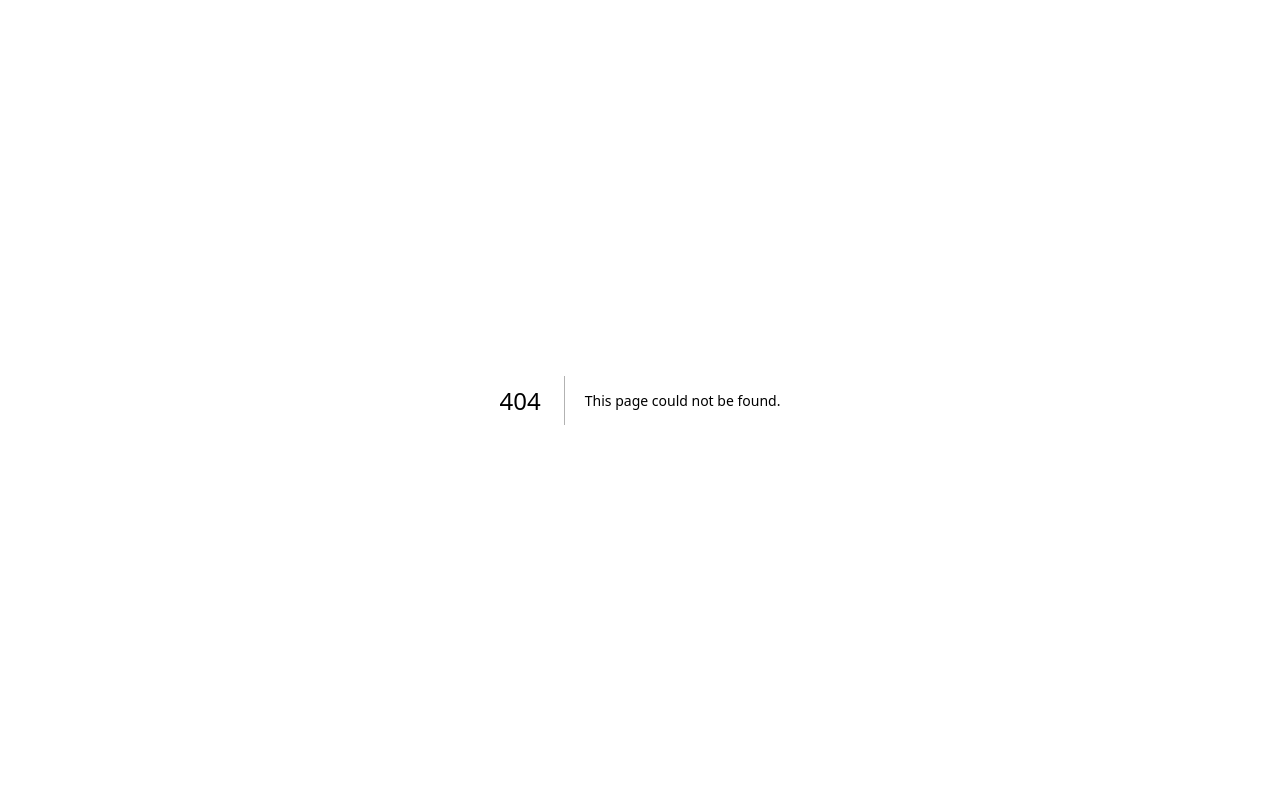
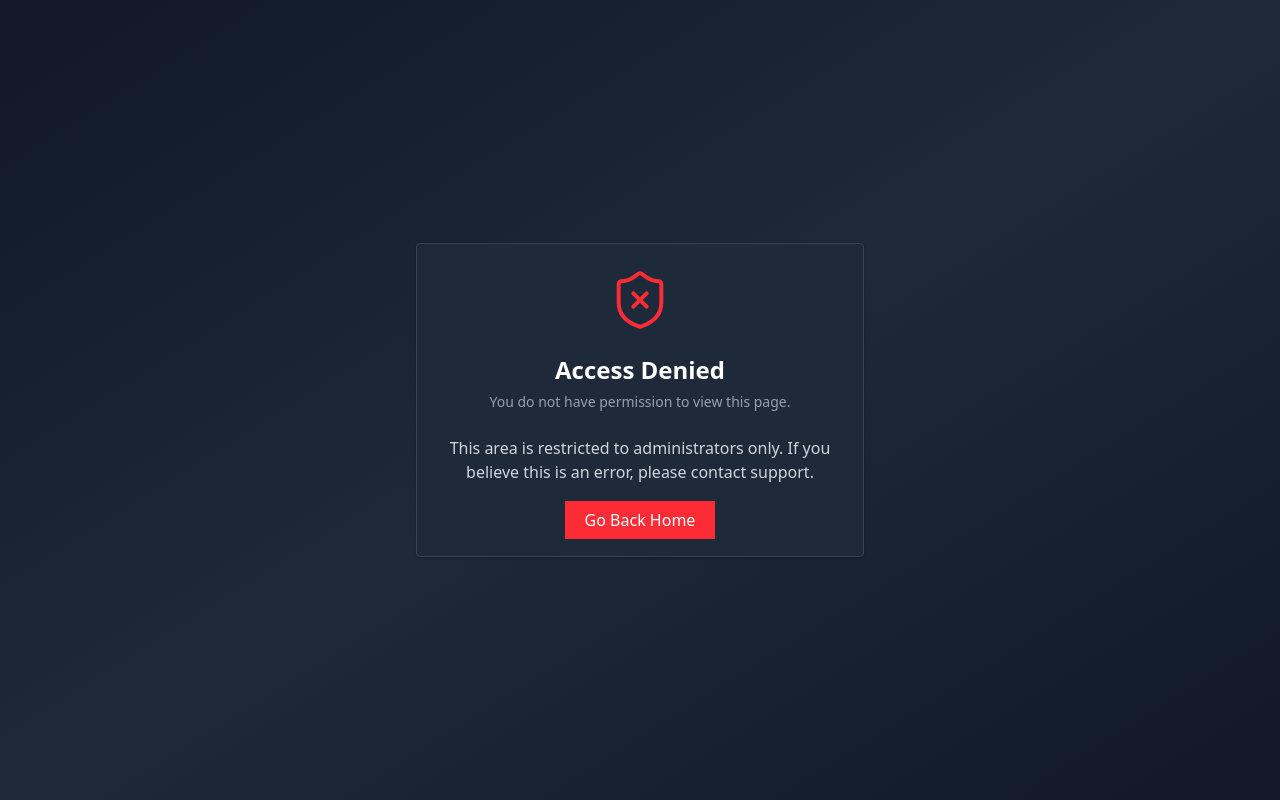
Before and after one commit to AhamedSifat/NextSkill, a Next.js app: page /not-admin in a window 1280 px wide. Before the commit this address had no page. Built offline with nearby package versions, Linux system fonts and the light colour scheme.

Commit message:
protect and create data excess layer

```diff
--- a/app/admin/courses/create/actions.ts
+++ b/app/admin/courses/create/actions.ts
@@ -1,16 +1,39 @@
+'use server';
+
 import { prisma } from '@/lib/prisma';
 import { courseSchema, CourseSchemaType } from '@/lib/schema';
 import { CreateCourseResponse } from './types';
-import { auth } from '@/lib/auth';
-import { headers } from 'next/headers';
+
+import { requireAdmin } from '@/app/data/admin/require-admin';
+import { arcjet } from '@/app/api/s3/upload/route';
+import { request } from '@arcjet/next';
 
 export const CreateCourse = async (
   data: CourseSchemaType
 ): Promise<CreateCourseResponse> => {
+  const session = await requireAdmin();
   try {
-    const session = await auth.api.getSession({
-      headers: await headers(),
+    const req = await request();
+    const decision = await arcjet.protect(req, {
+      userId: session?.user.id as string,
     });
+
+    if (decision.isDenied()) {
+      // BOT detection -> deny with 403
+      if (decision.reason.isBot()) {
+        return {
+          status: 'error',
+          message: 'You are a bot! if this is a mistake contact our support',
+        };
+      }
+
+      if (decision.reason.isRateLimit()) {
+        return {
+          status: 'error',
+          message: 'You have been blocked due to rate limiting',
+        };
+      }
+    }
     const validation = courseSchema.safeParse(data);
 
     if (!validation.success) {
@@ -23,6 +46,8 @@ export const CreateCourse = async (
     await prisma.course.create({
       data: {
         ...validation.data,
+        duration: Number(validation.data.duration),
+        price: Number(validation.data.price),
         userId: session?.user.id,
       },
     });
--- a/app/api/s3/delete/route.ts
+++ b/app/api/s3/delete/route.ts
@@ -1,15 +1,13 @@
 import { NextResponse } from 'next/server';
 import { DeleteObjectCommand } from '@aws-sdk/client-s3';
 import { S3 } from '@/lib/s3Client';
-import { auth } from '@/lib/auth';
-import { headers } from 'next/headers';
+
 import { arcjet } from '../upload/route';
 import { toast } from 'sonner';
+import { requireAdmin } from '@/app/data/admin/require-admin';
 
 export async function DELETE(request: Request) {
-  const session = await auth.api.getSession({
-    headers: await headers(),
-  });
+  const session = await requireAdmin();
   try {
     const decision = await arcjet.protect(request, {
       userId: session?.user.id as string,
--- a/app/api/s3/upload/route.ts
+++ b/app/api/s3/upload/route.ts
@@ -4,9 +4,9 @@ import { z } from 'zod';
 import { getSignedUrl } from '@aws-sdk/s3-request-presigner';
 import { S3 } from '@/lib/s3Client'; // Adjust the import path as necessary
 import { aj, detectBot, fixedWindow } from '@/lib/arcjet';
-import { auth } from '@/lib/auth';
-import { headers } from 'next/headers';
+
 import { toast } from 'sonner';
+import { requireAdmin } from '@/app/data/admin/require-admin';
 const uploadRequestSchema = z.object({
   filename: z.string(),
   contentType: z.string(),
@@ -29,9 +29,7 @@ export const arcjet = aj
   );
 
 export const POST = async (req: Request) => {
-  const session = await auth.api.getSession({
-    headers: await headers(),
-  });
+  const session = await requireAdmin();
 
   try {
     const decision = await arcjet.protect(req, {
--- /dev/null
+++ b/app/data/admin/require-admin.ts
@@ -0,0 +1,19 @@
+import { auth } from '@/lib/auth';
+import { headers } from 'next/headers';
+import { redirect } from 'next/navigation';
+
+export const requireAdmin = async () => {
+  const session = await auth.api.getSession({
+    headers: await headers(),
+  });
+
+  if (!session) {
+    return redirect('/login');
+  }
+
+  if (session.user.role !== 'admin') {
+    return redirect('/not-admin');
+  }
+
+  return session;
+};
--- /dev/null
+++ b/app/not-admin/page.tsx
@@ -0,0 +1,41 @@
+import {
+  Card,
+  CardHeader,
+  CardTitle,
+  CardDescription,
+  CardContent,
+} from '@/components/ui/card';
+import { ShieldX } from 'lucide-react';
+import Link from 'next/link';
+
+export default function NotAdminPage() {
+  return (
+    <div className='min-h-screen flex items-center justify-center bg-gradient-to-br from-gray-900 via-gray-800 to-gray-900 p-6'>
+      <Card className='max-w-md w-full text-center shadow-2xl border border-gray-700 bg-gray-800 text-white'>
+        <CardHeader>
+          <div className='flex justify-center mb-4'>
+            <ShieldX className='w-16 h-16 text-red-500' strokeWidth={1.5} />
+          </div>
+          <CardTitle className='text-2xl font-bold'>Access Denied</CardTitle>
+          <CardDescription className='text-gray-400'>
+            You do not have permission to view this page.
+          </CardDescription>
+        </CardHeader>
+
+        <CardContent>
+          <p className='mb-6 text-gray-300'>
+            This area is restricted to administrators only. If you believe this
+            is an error, please contact support.
+          </p>
+
+          <Link
+            href='/'
+            className='px-5 py-2 rounded-lg bg-red-500 hover:bg-red-600 text-white font-medium transition'
+          >
+            Go Back Home
+          </Link>
+        </CardContent>
+      </Card>
+    </div>
+  );
+}
--- a/lib/auth-client.ts
+++ b/lib/auth-client.ts
@@ -1,8 +1,9 @@
 import { createAuthClient } from 'better-auth/react';
 import { emailOTPClient } from 'better-auth/client/plugins';
+import { adminClient } from 'better-auth/client/plugins';
 
 export const authClient = createAuthClient({
   /** The base URL of the server (optional if you're using the same domain) */
   baseURL: 'http://localhost:3000',
-  plugins: [emailOTPClient()],
+  plugins: [emailOTPClient(), adminClient()],
 });
--- a/lib/auth.ts
+++ b/lib/auth.ts
@@ -3,6 +3,7 @@ import { prismaAdapter } from 'better-auth/adapters/prisma';
 import { prisma } from './prisma';
 import { emailOTP } from 'better-auth/plugins';
 import { resend } from './resend';
+import { admin } from 'better-auth/plugins';
 
 export const auth = betterAuth({
   database: prismaAdapter(prisma, {
@@ -27,5 +28,6 @@ export const auth = betterAuth({
         });
       },
     }),
+    admin(),
   ],
 });
```
Also changed, not shown: 1 other file (tests, documents, lock files or other folders).
